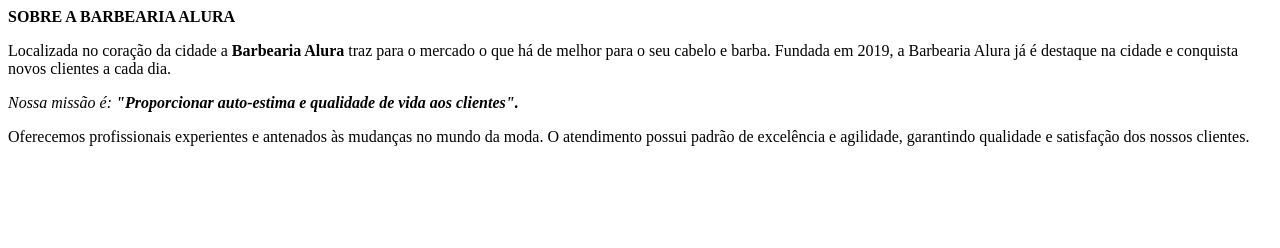
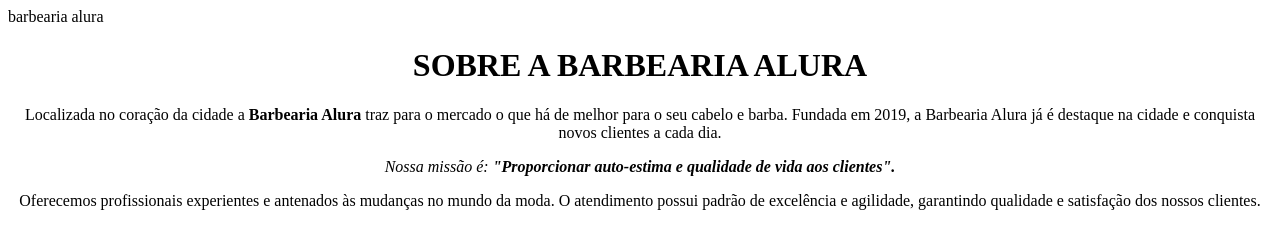
Before and after one commit to Silvar4faela/barbearia-alura, a plain HTML site: page index.html in a window 1280 px wide. Drawn offline with Linux system fonts and the light colour scheme.

Commit message:
Add files via upload

```diff
--- a/index.html
+++ b/index.html
@@ -1,14 +1,27 @@
-<DOCTYPE html>
+<!DOCTYPE html>
 
-<html>
+<html lang="pt-br">
 
-  <meta charset="UTF-8"
 
-  <h1><strong>SOBRE A BARBEARIA ALURA </strong></h1>
+  <head>
+    <meta charset="UTF-8"
+    <title>barbearia alura </title>
+    <style>
+    p {
+      text-align: center
+    }
+    </style>
+  </head>
 
-  <p>Localizada no coração da cidade a <strong>Barbearia Alura</strong> traz para o mercado o que há de melhor para o seu cabelo e barba. Fundada em 2019, a Barbearia Alura já é destaque na cidade e conquista novos clientes a cada dia. </p>
 
-  <p><em>Nossa    missão é:<strong> "Proporcionar auto-estima e qualidade de vida aos clientes".</strong></em></p>
+  <body>
+    <h1 style="text-align: center"><strong>SOBRE A BARBEARIA ALURA </strong></h1>
 
-  <p>Oferecemos profissionais experientes e antenados às mudanças no mundo da moda. O atendimento possui padrão de excelência e agilidade, garantindo qualidade e satisfação dos nossos clientes. </p>
+    <p>Localizada no coração da cidade a <strong>Barbearia Alura</strong> traz para o mercado o que há de melhor para o seu cabelo e barba. Fundada em 2019, a Barbearia Alura já é destaque na cidade e conquista novos clientes a cada dia. </p>
+
+    <p style="font size 20px"><em>Nossa    missão é:<strong> "Proporcionar auto-estima e qualidade de vida aos clientes".</strong></em></p>
+
+    <p>Oferecemos profissionais experientes e antenados às mudanças no mundo da moda. O atendimento possui padrão de excelência e agilidade, garantindo qualidade e satisfação dos nossos clientes. </p>
+  </body>
+
 </html>
```
